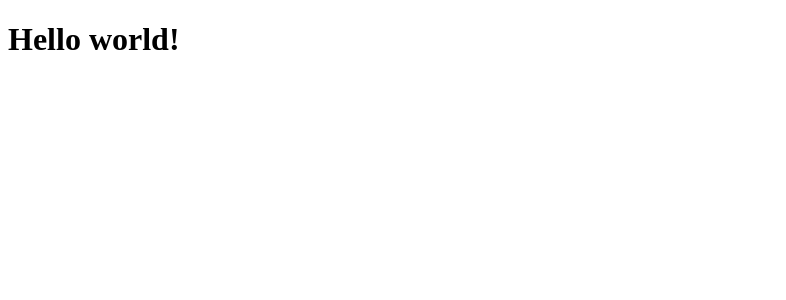
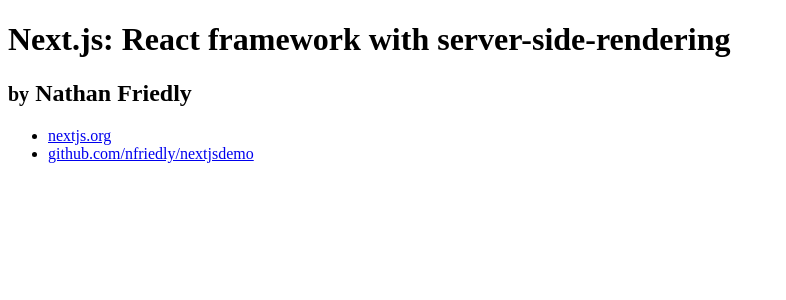
Before and after one commit to nfriedly/nextjsdemo, a Next.js app: page / in a window 1280 px wide. Shown: the top 300 px of the page, without its empty margins (0-786 px from the left). Built offline with nearby package versions, Linux system fonts and the light colour scheme.

Commit message:
intro text

```diff
--- a/pages/index.js
+++ b/pages/index.js
@@ -1,3 +1,16 @@
 export default function() {
-  return (<h1>Hello world!</h1>);
+  return (
+    <div>
+
+      <h1>Next.js: React framework with server-side-rendering</h1>
+      <h2><small>by</small> Nathan Friedly</h2>
+
+      <ul>
+        <li><a href="https://nextjs.org/">nextjs.org</a></li>
+        <li><a href="https://github.com/nfriedly/nextjsdemo/">
+          github.com/nfriedly/nextjsdemo</a></li>
+      </ul>
+
+    </div>
+  );
 }
```
